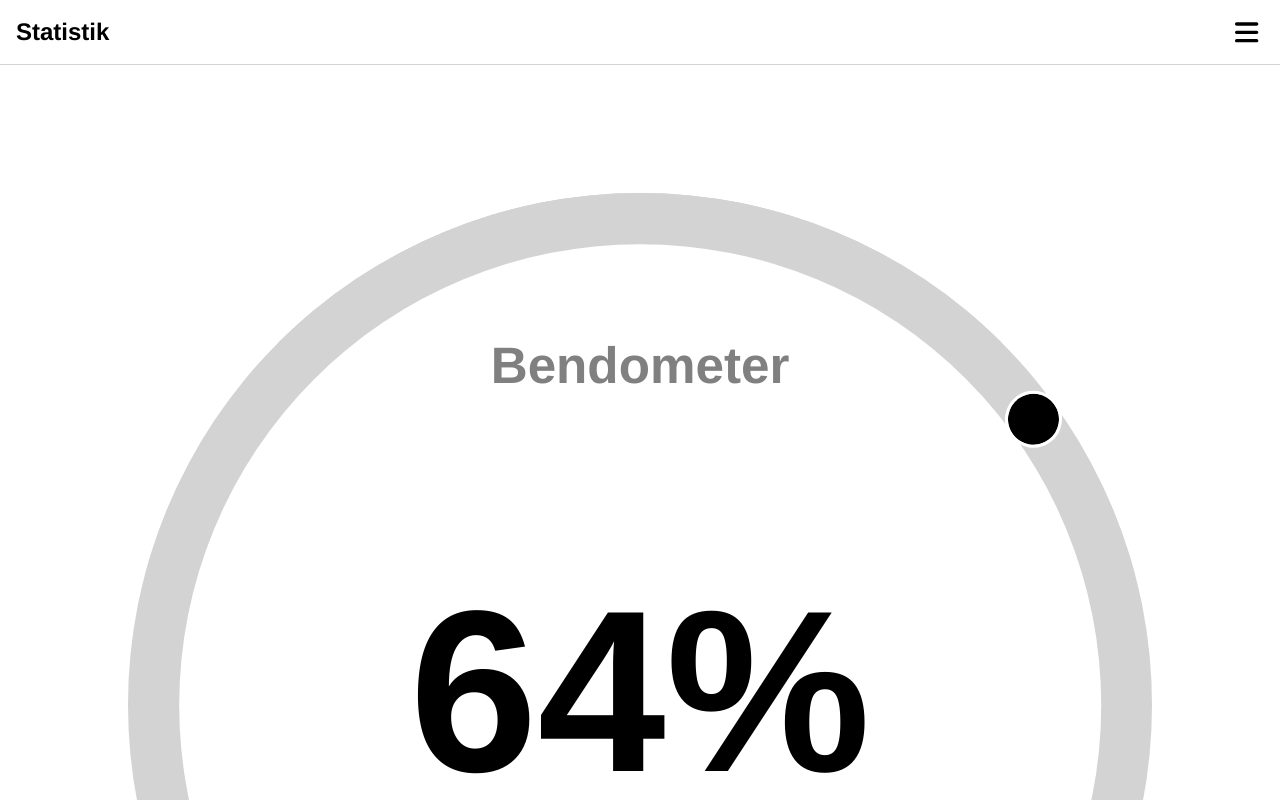
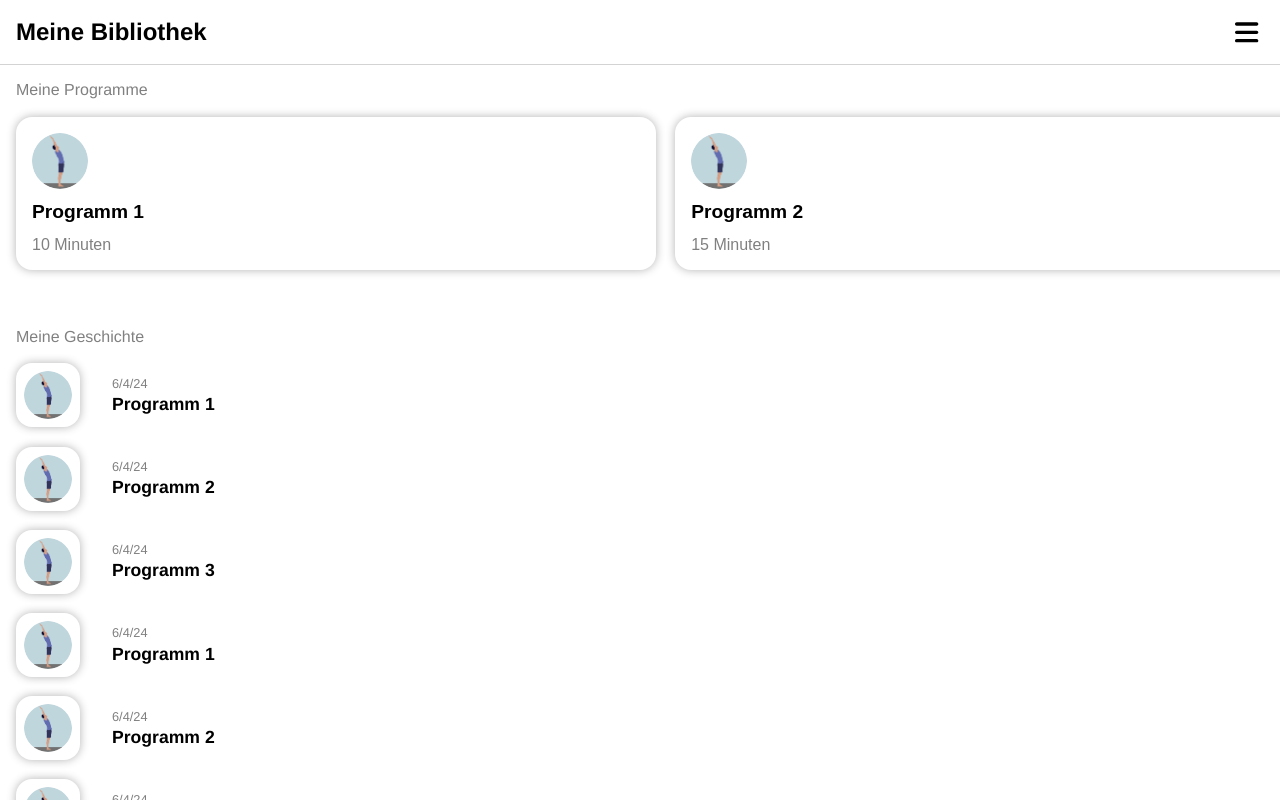
Before and after one commit to mipot101/Bend, a React (Create React App) app: page / in a window 1280 px wide. Built offline with nearby package versions, Linux system fonts and the light colour scheme; the HTML template or start-up script is replaced by a standard one.

Commit message:
fix: small things

```diff
--- a/src/App.js
+++ b/src/App.js
@@ -38,10 +38,10 @@ const useExerciseNumber = () => {
 
 function App() {
     const defaultExerciseSet = [
-        new Exercise("Nach Oben Greifen", NachObenGreifen, 10),
-        new Exercise("Zehen Berühren", ZehenBeruhren, 45),
-        new Exercise("Breite Beinbeuge", BreiteBeinbeuge, 45),
-        new Exercise("Seitlicher Ausfallschritt", SeitlicherAusfallschritt, 60),
+        new Exercise("Nach Oben Greifen", NachObenGreifen, 3),
+        new Exercise("Zehen Berühren", ZehenBeruhren, 4),
+        new Exercise("Breite Beinbeuge", BreiteBeinbeuge, 5),
+        new Exercise("Seitlicher Ausfallschritt", SeitlicherAusfallschritt, 6),
     ]
     const [appState, setAppState] = useState(AppStates.DEFAULT_VIEW);
     const [currentExerciseSet, setCurrentExerciseSet] = useState(defaultExerciseSet);
@@ -60,6 +60,7 @@ function App() {
             case AppStates.PROGRAM_VIEW:
                 return (<ExerciseProgram setAppState={setAppState} exerciseSet={currentExerciseSet}
                                          setExerciseSet={setCurrentExerciseSet}/>)
+            default:
             case AppStates.LIVE_EXERCISE_VIEW:
                 return (<LiveExerciseView exerciseNumber={currentExerciseNumber}
                                           moveToPreviousExercise={moveToPreviousExercise}
--- a/src/views/defaultview/DefaultView.js
+++ b/src/views/defaultview/DefaultView.js
@@ -9,9 +9,10 @@ export const DefaultViewStates = {
     STATS: "Statistik"
 }
 const DefaultView = ({setAppState}) => {
-    const [state, setState] = useState(DefaultViewStates.STATS);
+    const [state, setState] = useState(DefaultViewStates.HOME);
     const currentView = () => {
         switch (state) {
+            default:
             case DefaultViewStates.HOME:
                 return (<HomeView setAppState={setAppState}/>)
             case DefaultViewStates.STATS:
--- a/src/views/defaultview/components/Bendometer.css
+++ b/src/views/defaultview/components/Bendometer.css
@@ -14,7 +14,7 @@
     /*height: 10rem;*/
     width: 80%;
     aspect-ratio: 2;
-    border-radius: 50rem 50rem 0 0;
+    border-radius: 500rem 500rem 0 0;
     background-color: lightgray;
 }
 
```
